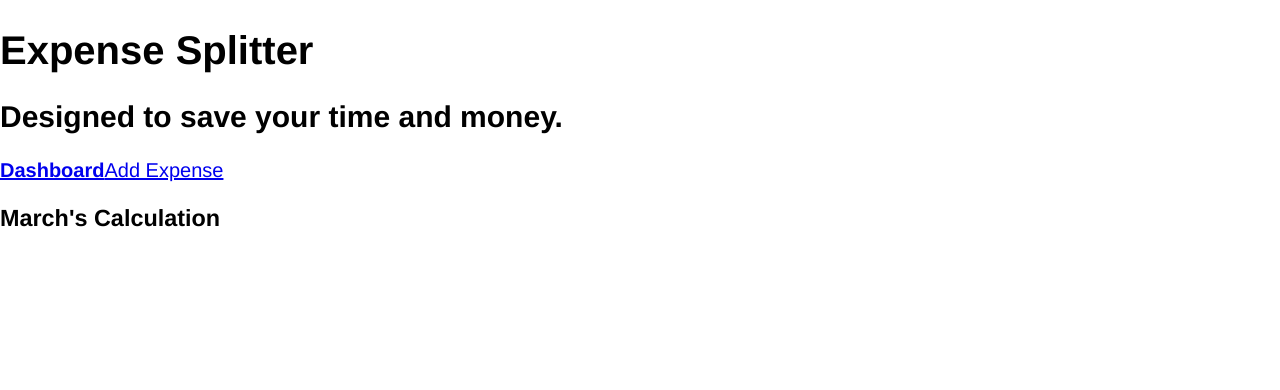
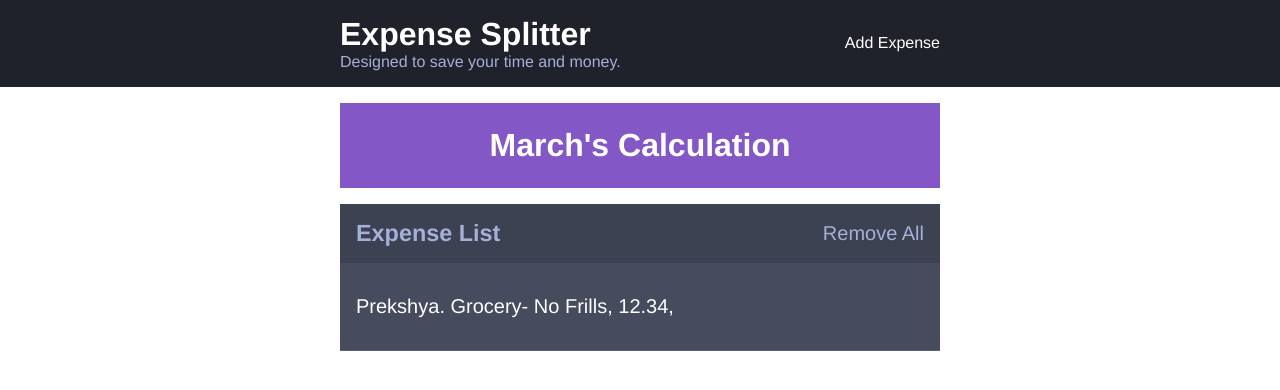
Before and after one commit to aryalprekshya/expense-splitter, a React (Create React App) app: page / in a window 1280 px wide. Shown: the top 390 px of the page. Built offline with nearby package versions, Linux system fonts and the light colour scheme.

Commit message:
added styling to the dashboard components and added expense and expenses page

```diff
--- /dev/null
+++ b/src/components/component/Expense.jsx
@@ -0,0 +1,13 @@
+import React from "react";
+
+export default function Expense(props) {
+  return (
+    <div className="expense">
+      <p className="expense__text">
+        {console.log(props)}
+        {props.expenseData.paidBy}. {props.expenseData.description},{" "}
+        {props.expenseData.amount}, {props.expenseData.date}
+      </p>
+    </div>
+  );
+}
--- /dev/null
+++ b/src/components/component/Expenses.jsx
@@ -0,0 +1,21 @@
+import React from "react";
+import Expense from "./Expense";
+
+export default function Expenses(props) {
+  return (
+    <div>
+      <div className="expenses-header">
+        <h3 className="expenses-header__title">Expense List</h3>
+
+        <button
+          className="button button--link"
+          onClick={props.handleDeleteOptions}
+        >
+          Remove All
+        </button>
+      </div>
+
+      <Expense expenseData={props.details} />
+    </div>
+  );
+}
--- a/src/components/component/Header.jsx
+++ b/src/components/component/Header.jsx
@@ -4,18 +4,30 @@ import { NavLink } from "react-router-dom";
 export default function Header() {
   return (
     <>
-      <div>
-        <h1> Expense Splitter</h1>
-        <h2>Designed to save your time and money.</h2>
+      <div className="header">
+        <div className="container">
+          <div className="header_container">
+            <div>
+              <h1 className="header__title"> Expense Splitter</h1>
+              <h2 className="header__subtitle">
+                Designed to save your time and money.
+              </h2>
+            </div>
+            <div className="header_add-expense">
+              <NavLink
+                to="/add-expense"
+                activeClassName="is-active"
+                className="header_add-expense__text"
+              >
+                Add Expense
+              </NavLink>
+            </div>
+          </div>
+        </div>
+
         {/* <NavLink to="/" activeClassName="is-active" >
           Expense Splitter
         </NavLink> */}
-        <NavLink to="/" activeClassName="is-active" exact={true}>
-          Dashboard
-        </NavLink>
-        <NavLink to="/add-expense" activeClassName="is-active">
-          Add Expense
-        </NavLink>
       </div>
     </>
   );
--- a/src/components/component/Month.jsx
+++ b/src/components/component/Month.jsx
@@ -21,5 +21,9 @@ export default function Month() {
     return monthNames[d.getMonth()];
   };
 
-  return <h3> {getMonth()}'s Calculation</h3>;
+  return (
+    <div>
+      <button className="big-button">{getMonth()}'s Calculation</button>
+    </div>
+  );
 }
--- /dev/null
+++ b/src/styles/base/_settings.scss
@@ -0,0 +1,16 @@
+//colors
+$off-black: #20222b;
+$off-white: #a5afd7;
+$dark-blue: #333745;
+$blue: #3c4251;
+$light-blue: #464b5e;
+$purple: #8357c5;
+
+//spacing
+$m-size: 1.6rem;
+$l-size: 3.2rem;
+$xl-size: 4.8rem;
+$desktop-breakpoint: 45rem;
+
+//button
+$s-size: 1.2rem;
--- /dev/null
+++ b/src/styles/components/_container.scss
@@ -0,0 +1,14 @@
+.container {
+  max-width: 60rem;
+  margin: 0 auto;
+  padding: 0 $m-size;
+}
+
+.body {
+  background: red;
+}
+
+.header_container {
+  display: flex;
+  justify-content: space-between;
+}
--- /dev/null
+++ b/src/styles/components/_expense.scss
@@ -0,0 +1,14 @@
+.expense {
+  display: flex;
+  justify-content: space-between;
+  padding: $l-size $m-size;
+  border-bottom: 1px solid lighten($light-blue, 10%);
+}
+
+.expense__text {
+  color: white;
+  font-weight: 500;
+  font-size: 2rem;
+  margin: 0;
+  word-break: break-all;
+}
--- /dev/null
+++ b/src/styles/components/_expenses.scss
@@ -0,0 +1,25 @@
+.expenses {
+  background: $light-blue;
+  margin-bottom: $xl-size;
+}
+
+.widget__message {
+  color: $off-white;
+  margin: 0;
+  padding: $l-size;
+  text-align: center;
+  border-bottom: 1px solid lighten($light-blue, 10%);
+}
+
+//widget  Header
+.expenses-header {
+  background: $blue;
+  color: $off-white;
+  display: flex;
+  justify-content: space-between;
+  padding: $m-size;
+}
+
+.expenses-header__title {
+  margin: 0;
+}
--- /dev/null
+++ b/src/styles/components/_header.scss
@@ -0,0 +1,30 @@
+.header {
+  background: $off-black;
+  color: white;
+  margin-bottom: $m-size;
+  padding: $m-size 0;
+}
+
+.header__title {
+  font-size: $l-size;
+  margin: 0;
+}
+
+.header__subtitle {
+  color: $off-white;
+  font-size: $m-size;
+  font-weight: 500;
+  margin: 0;
+}
+
+.header_add-expense {
+  display: flex;
+  align-items: center;
+  justify-content: center;
+  font-size: 1.6rem;
+}
+
+.header_add-expense__text {
+  color: white;
+  text-decoration: none;
+}
--- /dev/null
+++ b/src/styles/components/_month.scss
@@ -0,0 +1,32 @@
+.big-button {
+  background: $purple;
+  border: none;
+  border-bottom: 0.6rem solid darken ($purple, 10%);
+  color: white;
+  font-weight: bold;
+  font-size: $l-size;
+  margin-bottom: $m-size;
+  padding: 2.4rem;
+  width: 100%;
+}
+
+.big-button:disabled {
+  opacity: 0.5;
+}
+
+//Smaller Purple button
+.button {
+  background: $purple;
+  border: none;
+  border-bottom: 0.3rem solid darken($purple, 10%);
+  color: white;
+  font-weight: 500;
+  padding: $s-size;
+}
+
+.button--link {
+  background: none;
+  border: none;
+  color: $off-white;
+  padding: 0;
+}
--- a/src/styles/styles.scss
+++ b/src/styles/styles.scss
@@ -1 +1,7 @@
 @import "./base/base";
+@import "./base/settings";
+@import "./components/container";
+@import "./components/month";
+@import "./components/header";
+@import "./components/expenses";
+@import "./components/expense";
--- a/src/views/Dashboard.jsx
+++ b/src/views/Dashboard.jsx
@@ -1,11 +1,30 @@
-import React from "react";
-import Header from "../components/component/Header";
+import React, { useState } from "react";
 import Month from "../components/component/Month";
+import ExpenseDetails from "../components/component/Expenses";
 
 export default function Dashboard() {
+  // const [paidBy, setPaidBy] = useState("");
+  // const [description, setDescription] = useState("");
+  // const [amount, setAmount] = useState("");
+  // const [date, setDate] = useState(new Date());
+
+  const [state, setState] = useState({
+    data: {
+      paidBy: "Prekshya",
+      description: "Grocery- No Frills",
+      amount: "12.34",
+      date: "",
+    },
+  });
+
   return (
     <>
-      <Month />
+      <div className="container">
+        <Month />
+        <div className="expenses">
+          <ExpenseDetails details={state.data} />
+        </div>
+      </div>
     </>
   );
 }
```
